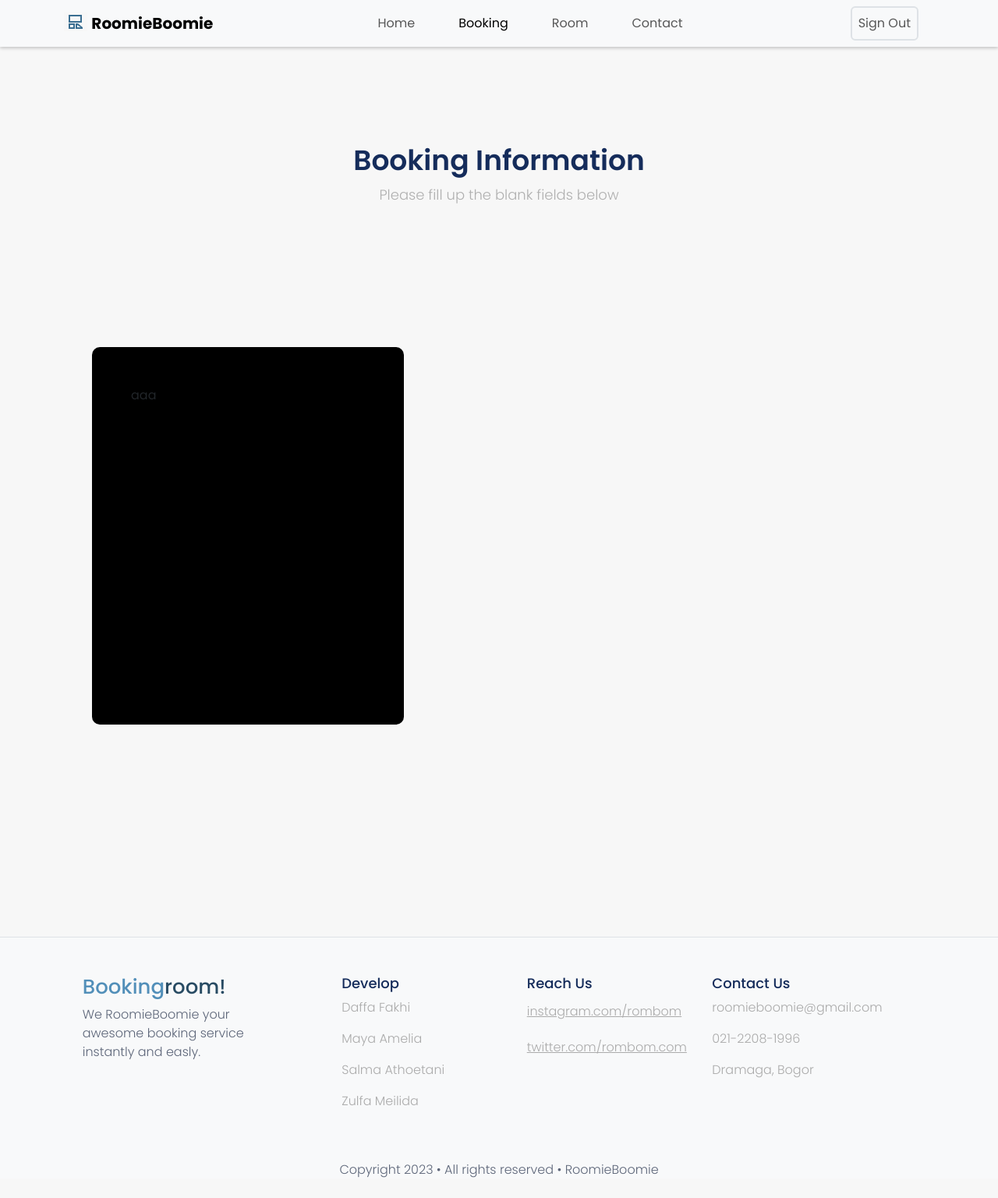
After one commit to zulfameilida/ADSKel2, a PHP site: page /booking-success.html in a window 1280 px wide. The commit adds this page. Shown: the whole page at 78% size. Run offline with PHP 8.4, Linux system fonts and the light colour scheme.

Commit message:
perubahan ketiga

```diff
--- /dev/null
+++ b/booking-success.html
@@ -0,0 +1,139 @@
+<!doctype html>
+<html lang="en">
+  <head>
+    <meta charset="utf-8">
+    <meta name="viewport" content="width=device-width, initial-scale=1">
+    <meta http-equiv="X-UA-Compatible" content="IE=edge" />
+    <title> RoomieBoomie.com </title>
+    <link href="https://cdn.jsdelivr.net/npm/bootstrap@5.3.0-alpha3/dist/css/bootstrap.min.css" rel="stylesheet" integrity="sha384-KK94CHFLLe+nY2dmCWGMq91rCGa5gtU4mk92HdvYe+M/SXH301p5ILy+dN9+nJOZ" crossorigin="anonymous">
+    <link href="style.css" rel="stylesheet">
+    <link rel="icon" href="/asset/Logo.png" type="image/x-icon">
+  </head>
+
+  <body>
+    <script src="https://cdn.jsdelivr.net/npm/@popperjs/core@2.11.7/dist/umd/popper.min.js" integrity="sha384-zYPOMqeu1DAVkHiLqWBUTcbYfZ8osu1Nd6Z89ify25QV9guujx43ITvfi12/QExE" crossorigin="anonymous"></script>
+    <script src="https://cdn.jsdelivr.net/npm/bootstrap@5.3.0-alpha3/dist/js/bootstrap.min.js" integrity="sha384-Y4oOpwW3duJdCWv5ly8SCFYWqFDsfob/3GkgExXKV4idmbt98QcxXYs9UoXAB7BZ" crossorigin="anonymous"></script>
+
+    <!-- Navigation-->
+    <nav class="navbar navbar-expand-lg navbar-light bg-light fixed-top">
+      <div class="container">
+        <a class="navbar-brand" href="#">
+          <img src="/asset/Logo.svg" alt="Logo" width="30" height="24" class="d-inline-block align-text-top">
+          <span style="font-weight: bold;">RoomieBoomie</span>
+        </a>
+        <button class="navbar-toggler" type="button" data-bs-toggle="collapse" data-bs-target="#navbarText" aria-controls="navbarText" aria-expanded="false" aria-label="Toggle navigation">
+          <span class="navbar-toggler-icon"></span>
+        </button>
+        <div class="collapse navbar-collapse justify-content-center" id="navbarCenteredExample">
+          <ul class="navbar-nav mb-2 mb-lg-0">
+            <li class="nav-item">
+              <a class="nav-link" href="home.html">Home</a>
+            </li>
+            <li class="nav-item">
+              <a class="nav-link active" aria-current="page" href="booking.html">Booking</a>
+            </li>
+            <li class="nav-item">
+              <a class="nav-link" href="#">Room</a>
+            </li>
+            <li class="nav-item">
+              <a class="nav-link" href="#">Contact</a>
+            </li>
+          </ul>
+
+        </div>
+        <ul class="navbar-nav">
+          <li class="nav-item">
+            <a class="nav-link border border-2 rounded" href="#">Sign Out</a>
+          </li>
+        </ul>
+      </div>
+    </nav>
+    <header class="py-5">
+        <div class="container px-5 pb-5">
+          <div class="row gx-5 align-items-center">
+            <div class="col-md-12">
+                <h1 class="text-center header-custom">Booking Information </h1>
+                <p class="text-center header-custom-1">Please fill up the blank fields below</p>
+            </div>
+            <div class="col-md-12">
+                <div class="rectangle-3 center">
+                    aaa
+                </div>
+            </div>
+    </header>
+
+    <!-- Footer -->
+<footer class="text-center text-lg-start bg-light text-muted border-top">
+  <!-- Section: Links  -->
+  <section class="">
+    <div class="container text-center text-md-start mt-5">
+      <!-- Grid row -->
+      <div class="row mt-3">
+        <!-- Grid column -->
+        <div class="col-md-3 col-lg-4 col-xl-3 mx-auto mb-4">
+          <!-- Content -->
+          <h6 class="custom-text-3">Booking<span style="color : #284B63;">room!</span>
+          </h6>
+          <p class="custom-text-4">
+            We RoomieBoomie your awesome booking
+            service instantly and easly.
+          </p>
+        </div>
+        <!-- Grid column -->
+
+        <!-- Grid column -->
+        <div class="col-md-2 col-lg-2 col-xl-2 mx-auto mb-4">
+          <!-- Links -->
+          <h6 class="custom-text-5">
+            Develop
+          </h6>
+          <p class="custom-text-6">Daffa Fakhi</p>
+          <p class="custom-text-6">Maya Amelia</p>
+          <p class="custom-text-6">Salma Athoetani</p>
+          <p class="custom-text-6">Zulfa Meilida</p>
+        </div>
+        <!-- Grid column -->
+
+        <!-- Grid column -->
+        <div class="col-md-3 col-lg-2 col-xl-2 mx-auto mb-4">
+          <!-- Links -->
+          <h6 class="custom-text-5">
+            Reach Us
+          </h6>
+          <p>
+            <a href="#!" class="custom-text-6">instagram.com/rombom</a>
+          </p>
+          <p>
+            <a href="#!" class="custom-text-6">twitter.com/rombom.com</a>
+          </p>
+        </div>
+        <!-- Grid column -->
+
+        <!-- Grid column -->
+        <div class="col-md-4 col-lg-3 col-xl-3 mx-auto mb-md-0 mb-4">
+          <!-- Links -->
+          <h6 class="custom-text-5">Contact Us</h6>
+          <p class="custom-text-6"> roomieboomie@gmail.com </p>
+          <p class="custom-text-6"> 021-2208-1996</p>
+          <p class="custom-text-6"> Dramaga, Bogor</p>
+        </div>
+        <!-- Grid column -->
+      </div>
+      <!-- Grid row -->
+    </div>
+  </section>
+  <!-- Section: Links  -->
+
+  <!-- Copyright -->
+  <div class="text-center p-4 custom-text-4">
+    Copyright 2023 • All rights reserved • RoomieBoomie
+  </div>
+  <!-- Copyright -->
+</footer>
+<!-- Footer -->
+
+
+  <script src="https://cdn.jsdelivr.net/npm/bootstrap@5.3.0-alpha3/dist/js/bootstrap.bundle.min.js" integrity="sha384-ENjdO4Dr2bkBIFxQpeoTz1HIcje39Wm4jDKdf19U8gI4ddQ3GYNS7NTKfAdVQSZe" crossorigin="anonymous"></script>
+</body>
+
+</html>
--- a/booking.html
+++ b/booking.html
@@ -55,7 +55,7 @@
                 <h1 class="text-center header-custom">Booking Information </h1>
                 <p class="text-center header-custom-1">Please fill up the blank fields below</p>
             </div>
-    <form>
+    <form action="booking-success.html" method="POST">
         <div class="mb-3">
             <label for="form4Example1" class="form-label">Nama Lengkap</label>
             <input type="text" id="form4Example1" class="form-control" />
--- a/style.css
+++ b/style.css
@@ -148,3 +148,12 @@ footer {
 .button-custom {
   margin-bottom: 100px;
 }
+
+.rectangle-3 {
+  margin-top: 166px;
+  background-color: #000;
+  width: 400px;
+  height: 484px;
+  border-radius: 10px;
+  padding: 50px;
+}
```
